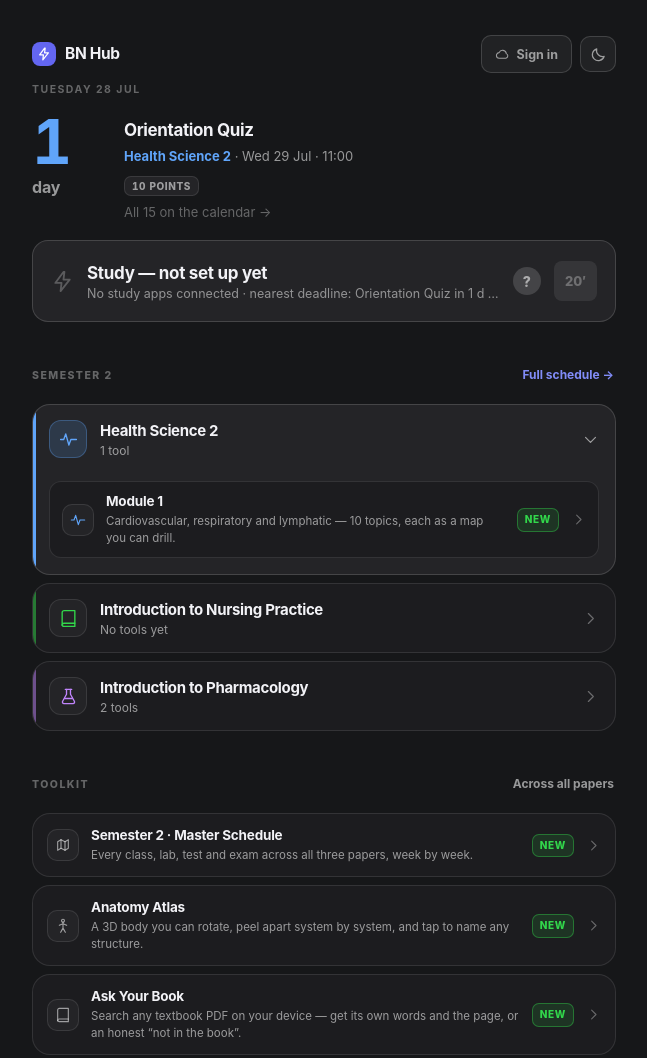
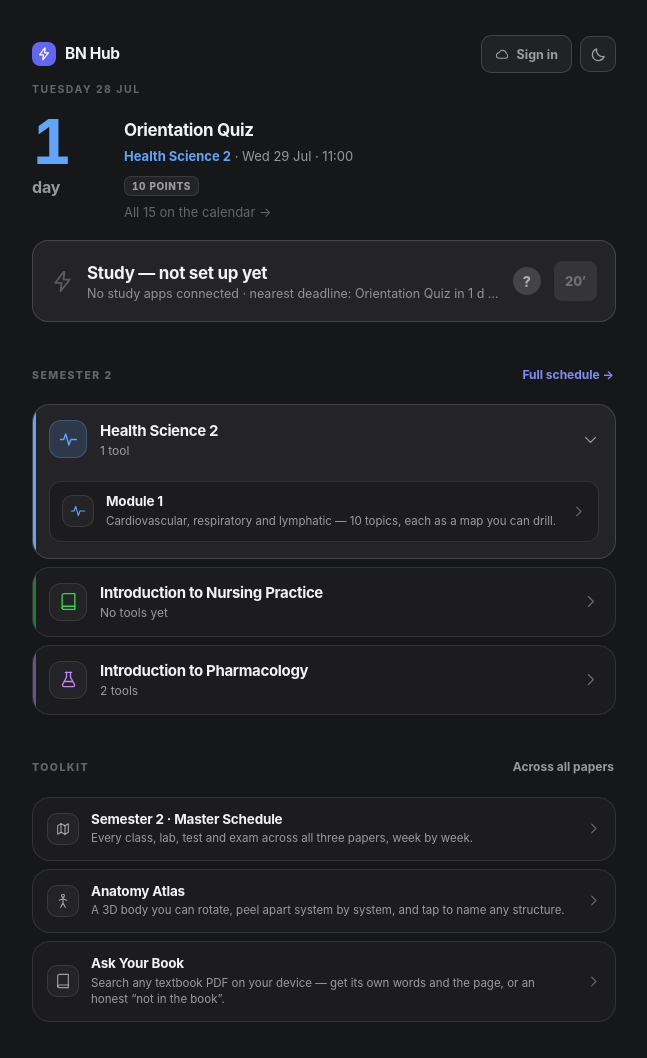
Before and after one commit to jeremyspm/jeremyspm.github.io, a plain HTML site: page index.html in a window 1280 px wide. Shown: the top 1058 px of the page, without its empty margins (316-963 px from the left). Drawn offline with nearby package versions, Linux system fonts and the light colour scheme.

Commit message:
Hub: drop NEW/BETA badges from every tile
They'd aged past useful — nothing on the hub is new anymore.

```diff
--- a/index.html
+++ b/index.html
@@ -908,9 +908,9 @@ const CATEGORIES=[
 ];
 const PROJECTS=[
   // --- Semester 2 → whole-semester overview (sits directly under Semester 2, above the papers) ---
-  {cat:'sem2', ic:'i-map', nm:'Semester 2 · Master Schedule', ds:'Every class, lab, test and exam across all three papers, week by week.', url:'https://jeremyspm.github.io/bn2-brief.html', badge:'new'},
+  {cat:'sem2', ic:'i-map', nm:'Semester 2 · Master Schedule', ds:'Every class, lab, test and exam across all three papers, week by week.', url:'https://jeremyspm.github.io/bn2-brief.html'},
   // --- Semester 2 → Introduction to Pharmacology ---
-  {cat:'sem2-pharm', ic:'i-flask', nm:'Introduction to Pharmacology', ds:'The whole paper as 13 topics — every one a metro map you can drill, from the 8 Rights to the essay scenario.', url:'https://jeremyspm.github.io/intro-pharm/', badge:'new', practises:'pharm-final'},
+  {cat:'sem2-pharm', ic:'i-flask', nm:'Introduction to Pharmacology', ds:'The whole paper as 13 topics — every one a metro map you can drill, from the 8 Rights to the essay scenario.', url:'https://jeremyspm.github.io/intro-pharm/', practises:'pharm-final'},
   // RETIRED 2026-07-28 — superseded by the tile above, which is the same paper rebuilt
   // relations-first from the full INTRO PHARM Canvas export (13 topics · 290 relations ·
   // 180 chains · 189 SAQ · 100 MCQ · 9 case studies · a metro map per topic).
@@ -919,7 +919,7 @@ const PROJECTS=[
   // so the two never bid against each other. Un-comment to put it back on the hub.
   // {cat:'sem2-pharm', ic:'💊', nm:'Pharmacology · Pre-Class Deep Dive', ds:'Introduction to Pharmacology (61985). Orient → see it → self-test across all ten modules: concepts & sourcing, PK/PD, med calcs, the 8 Rights, lifespan, legal/ethical & drug development.', url:'https://jeremyspm.github.io/pharmacology-hub/', date:'22/07/2026'},
   // --- Semester 2 → Health Science 2 ---
-  {cat:'sem2-hs2', ic:'i-pulse', nm:'Module 1', ds:'Cardiovascular, respiratory and lymphatic — 10 topics, each as a map you can drill.', url:'https://jeremyspm.github.io/hs2-module1/', badge:'new', practises:'hs2-t1'},
+  {cat:'sem2-hs2', ic:'i-pulse', nm:'Module 1', ds:'Cardiovascular, respiratory and lymphatic — 10 topics, each as a map you can drill.', url:'https://jeremyspm.github.io/hs2-module1/', practises:'hs2-t1'},
   // RETIRED 2026-07-27. Both earlier Module 1 hubs are superseded by the one above:
   //   • module1-study-hub (20/07) — the original pre-class deep dive, Q&A Test layer.
   //   • hs2-module1 v1 (27/07)    — first relations-first cut, 6 topics, 111 relations.
@@ -931,21 +931,21 @@ const PROJECTS=[
   // `practises` still links a tool to the sitting it prepares you for (the ⚡
   // engine reads it); `paper` is what puts MedCalc under Introduction to
   // Pharmacology on the page — the paper it sits for — instead of the Toolkit.
-  {cat:'skills', paper:'pharm', ic:'i-calc', nm:'MedCalc Drill', ds:'Endless dosage practice that names the slip you made, plus a pass-gate exam.', url:'https://jeremyspm.github.io/medcalc/', badge:'beta', practises:'pharm-medcalc'},
+  {cat:'skills', paper:'pharm', ic:'i-calc', nm:'MedCalc Drill', ds:'Endless dosage practice that names the slip you made, plus a pass-gate exam.', url:'https://jeremyspm.github.io/medcalc/', practises:'pharm-medcalc'},
   // --- Toolkit (no `paper:`, and `cat` is not in CAT_PAPER, so these fall through
   //     to the Toolkit section — see paperOf() below). Ported out of Giga; both are
   //     REFERENCE surfaces, so neither carries `practises` and neither bids into the
   //     ⚡ study bus: they have no cards and no due counts, and enrolling them would
   //     put fabricated numbers in the readiness bars. Spec: github/STEAL-FROM-GIGA-SPEC.md
-  {cat:'skills', ic:'i-body', nm:'Anatomy Atlas', ds:'A 3D body you can rotate, peel apart system by system, and tap to name any structure.', url:'https://jeremyspm.github.io/anatomy-atlas/', badge:'new'},
-  {cat:'skills', ic:'i-book', nm:'Ask Your Book', ds:'Search any textbook PDF on your device — get its own words and the page, or an honest “not in the book”.', url:'https://jeremyspm.github.io/ask-your-book/', badge:'new'},
+  {cat:'skills', ic:'i-body', nm:'Anatomy Atlas', ds:'A 3D body you can rotate, peel apart system by system, and tap to name any structure.', url:'https://jeremyspm.github.io/anatomy-atlas/'},
+  {cat:'skills', ic:'i-book', nm:'Ask Your Book', ds:'Search any textbook PDF on your device — get its own words and the page, or an honest “not in the book”.', url:'https://jeremyspm.github.io/ask-your-book/'},
   // --- career ---
   /* `owner:true` — listed for the owner account only (see OWNER_ONLY below).
      This hides the TILE. Both pages stay live and publicly reachable at their
      URLs, and this file still names them, so treat it as "not advertised",
      never as access control. */
-  {cat:'career', owner:true, ic:'i-flag', nm:'The NP Roadmap', ds:'BN1 to Nurse Practitioner in Aotearoa — every stage, with sources.', url:'https://jeremyspm.github.io/np-roadmap.html', badge:'new'},
-  {cat:'career', owner:true, ic:'i-clip', nm:'ED Nurse Checklist', ds:'2,341 tickable competencies, from student to competent ED nurse.', url:'https://jeremyspm.github.io/ed-checklist/', badge:'new'},
+  {cat:'career', owner:true, ic:'i-flag', nm:'The NP Roadmap', ds:'BN1 to Nurse Practitioner in Aotearoa — every stage, with sources.', url:'https://jeremyspm.github.io/np-roadmap.html'},
+  {cat:'career', owner:true, ic:'i-clip', nm:'ED Nurse Checklist', ds:'2,341 tickable competencies, from student to competent ED nurse.', url:'https://jeremyspm.github.io/ed-checklist/'},
   // ── Dev tool — kept INTERNAL, not shown on the hub (2026-07-20). Still live at its URL for building
   //    packs, but future study hubs are meant to be bespoke/polished per topic, not one-size-fits-all. ──
   // {cat:'tool', ic:'🏗️', nm:'Cram Engine (template + demo)', ds:'The reusable shell behind the cram tools — copy it, drop in a content pack, get a full study app. Demo: vital signs.', url:'https://jeremyspm.github.io/cram-engine/'},
```
